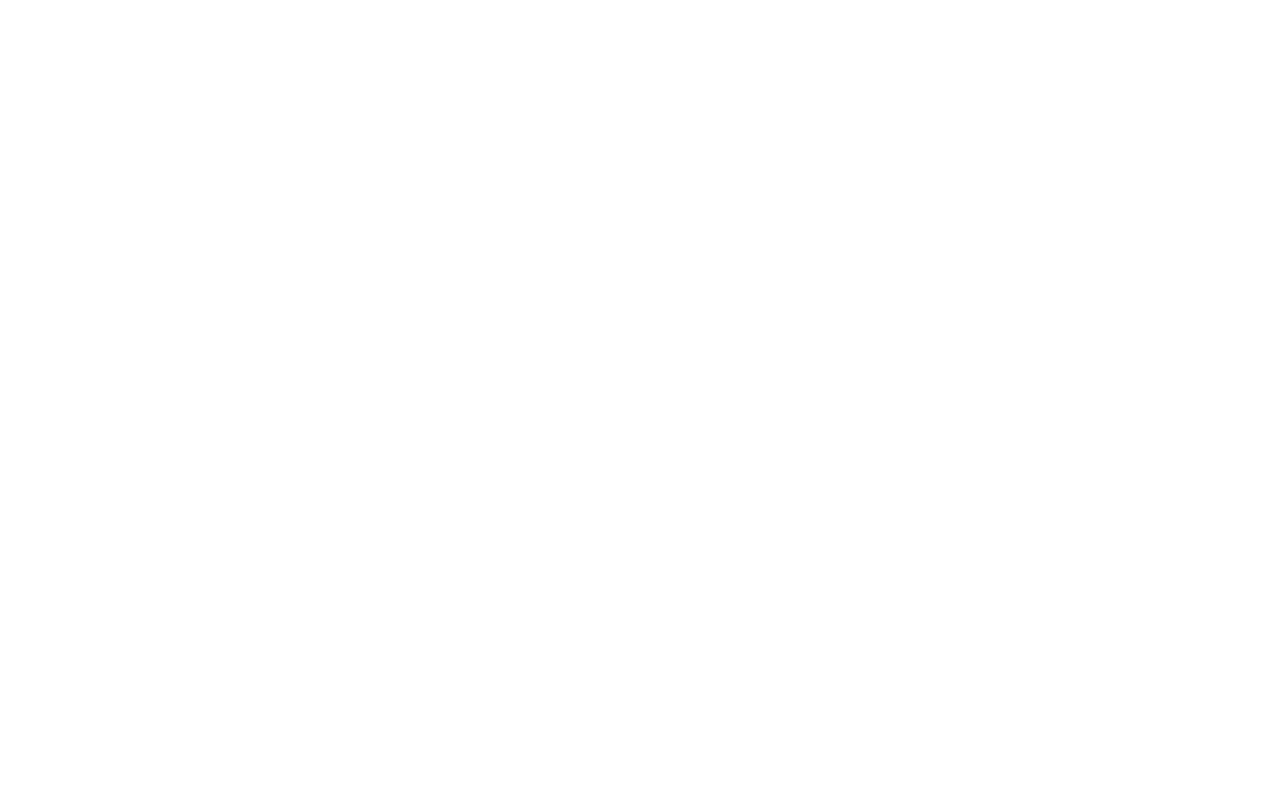
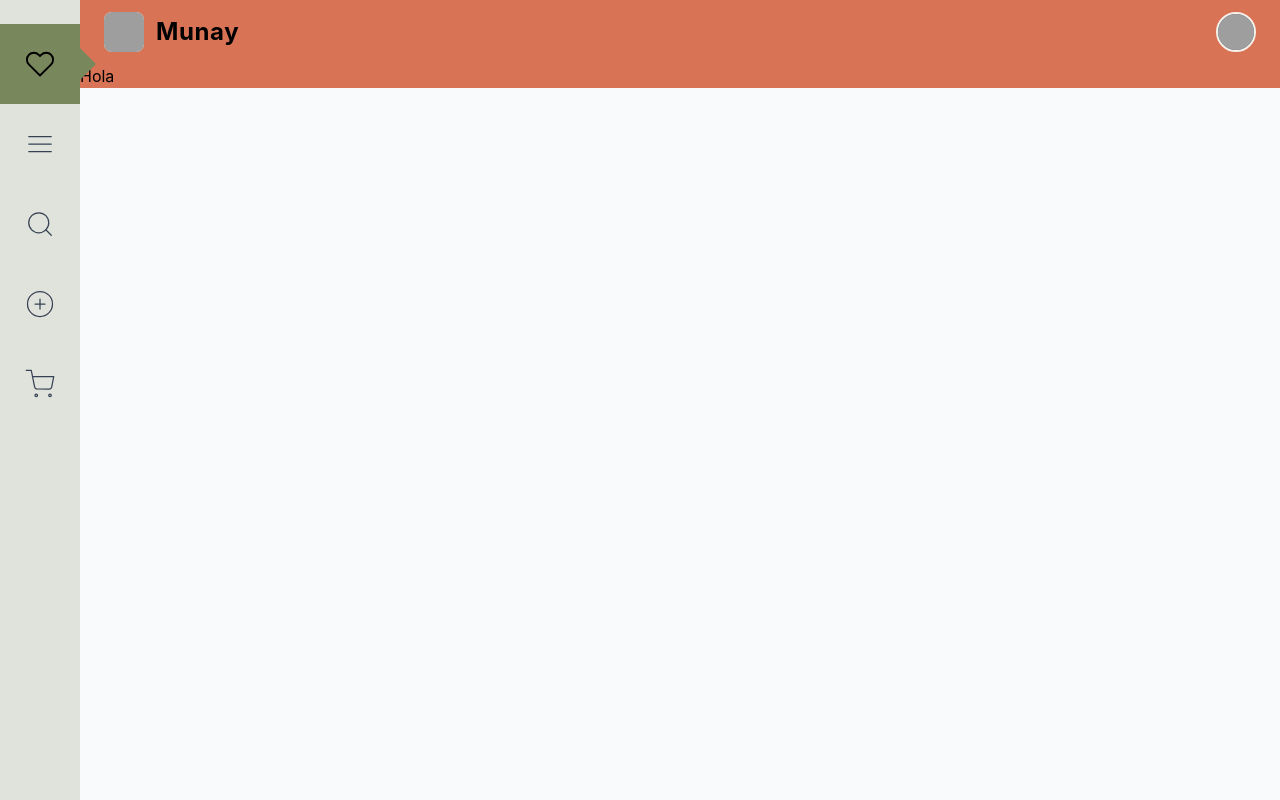
Before and after one commit to AnahiSU/recetario-digital, a React (Vite) app: page /mis-recetas in a window 1280 px wide. Before the commit this address had no page. Built offline with nearby package versions, Linux system fonts and the light colour scheme; grey boxes are pictures that could not be loaded.

Commit message:
feat: add route to mis-recetas

```diff
--- /dev/null
+++ b/pnpm-workspace.yaml
@@ -0,0 +1,4 @@
+minimumReleaseAgeExclude:
+  - postcss@8.5.25
+  - react-router-dom@7.18.2
+  - react-router@7.18.2
--- a/src/App.tsx
+++ b/src/App.tsx
@@ -1,13 +1,15 @@
 import { Routes, Route, Navigate } from "react-router-dom";
 import AppLayout from "./components/AppLayout";
 import SearchReceipts from "./pages/SearchReceipts";
+import MyRecipes from "./pages/MyRecipes";
 
 function App() {
     return (
         <Routes>
             <Route path="/" element={<AppLayout />}>
+                <Route index element={<Navigate to="/buscar" replace />} />
                 <Route path="buscar" element={<SearchReceipts />} />
-                <Route index element={<Navigate to="/buscar" replace />} />
+                <Route path="mis-recetas" element={<MyRecipes />} />
             </Route>
         </Routes>
     );
--- /dev/null
+++ b/src/pages/MyRecipes.tsx
@@ -0,0 +1,9 @@
+export default function MyRecipes() {
+  return (
+    <>
+      <div className="w-full bg-terracotta">
+        Hola
+      </div>
+    </>
+  );
+}
```
Also changed, not shown: 1 other file (tests, documents, lock files or other folders).
